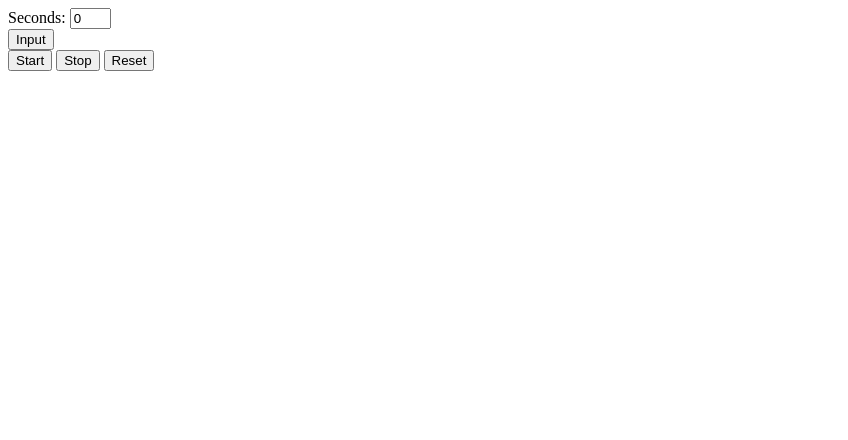
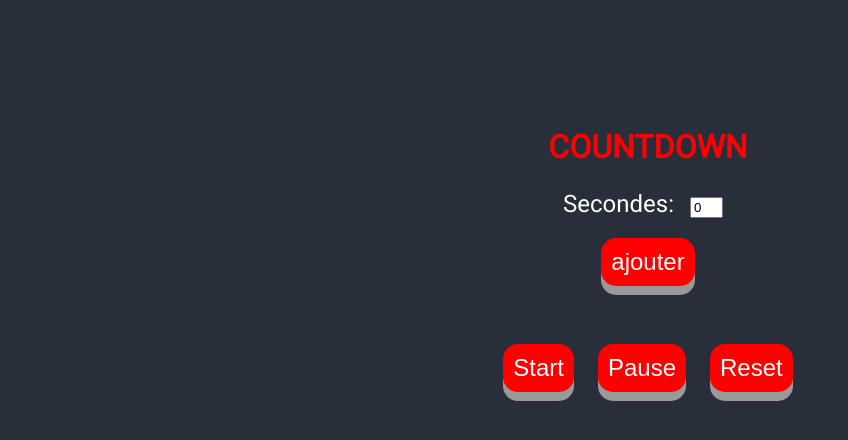
Before and after one commit to Guccidu93/countdown, a plain HTML site: page index.html in a window 1280 px wide. Shown: the whole page, without its empty margins (0-848 px from the left). Drawn offline with nearby package versions, Linux system fonts and the light colour scheme.

Commit message:
countdown

```diff
--- a/index.css
+++ b/index.css
@@ -0,0 +1,52 @@
+html, body, #container {
+	width: 100%;
+	height: 100%;
+}
+
+body {
+	background-color: #282e3a;
+	font-family: 'Roboto', sans-serif;
+
+}
+
+#container {
+	text-align: center;
+	margin-top: 10%;
+}
+
+h1 {
+	color: red;
+}
+
+form, span, input {
+	margin: 10px;
+}
+
+#frm, #decompte {
+	color: white
+}
+
+.button {
+  padding: 10px;
+  font-size: 24px;
+  text-align: center;
+  cursor: pointer;
+  outline: none;
+  color: #fff;
+  background-color: red;
+  border: none;
+  border-radius: 15px;
+  box-shadow: 0 9px #999;
+}
+
+.button:hover {background-color: #3e8e41}
+
+.button:active {
+  background-color: #3e8e41;
+  box-shadow: 0 5px #666;
+  transform: translateY(4px);
+}
+
+form, #decompte {
+	font-size: 24px;
+}
--- a/index.html
+++ b/index.html
@@ -1,19 +1,29 @@
 <!DOCTYPE html>
 <html>
 <head>
-	<title>Conutdown</title>
+    <title>Conutdown</title>
+    <link rel="stylesheet" type="text/css" href="index.css">
+    <script src="https://ajax.googleapis.com/ajax/libs/jquery/2.1.3/jquery.min.js"></script>
 	<script type="text/javascript" src="index.js"></script>
+	<meta charset="utf-8">
+	<link href="https://fonts.googleapis.com/css?family=Roboto" rel="stylesheet">
 </head>
 <body>
-<form id="frm">Seconds:
-    <input type="text" id="seconds" name="seconds" value="0" size="2" maxlength="2" />
+<div id="container">
+<h1>COUNTDOWN</h1>
+<form id="frm">Secondes:
+    <input type="text" id="secondes" name="secondes" value="0" size="1" maxlength="8" />
     <br/>
-    <input type="button" id="btnct" value="Input" />
+    <input class="button" type="button" id="btnct" value="ajouter" />
 </form>
-<span id="timespan"></span>
+<span id="decompte"></span><br />
 
-<input type="button" value="Start" onclick="countdown()">
-<input type="button" value="Stop" onclick="cdpause()">
-<input type="button" value="Reset" onclick="cdreset()">
+<input class="button" type="button" value="Start" onclick="countdown()">
+<input class="button" type="button" value="Pause" onclick="cdpause()">
+<input class="button" type="button" value="Reset" onclick="cdreset()">
+</div>
+
+
+
 </body>
 </html>
--- a/index.js
+++ b/index.js
@@ -1,21 +1,20 @@
 var CCOUNT;
 $(document).ready(function () {
     $('#btnct').click(function () {
-        CCOUNT = $('#seconds').val();
+        CCOUNT = $('#secondes').val();
         cdreset();
     });
 });
 var t, count;
 
 function cddisplay() {
-    document.getElementById('timespan').innerHTML = count;
+    document.getElementById('decompte').innerHTML = count;
 }
 
 function countdown() {
-    // starts countdown
     cddisplay();
     if (count === 0) {
-        // time is up
+        document.getElementById('decompte').innerHTML = 'Le temps est écoulé';
     } else {
         count--;
         t = setTimeout(countdown, 1000);
@@ -23,12 +22,10 @@ function countdown() {
 }
 
 function cdpause() {
-    // pauses countdown
     clearTimeout(t);
 }
 
 function cdreset() {
-    // resets countdown
     cdpause();
     count = CCOUNT;
     cddisplay();
```
